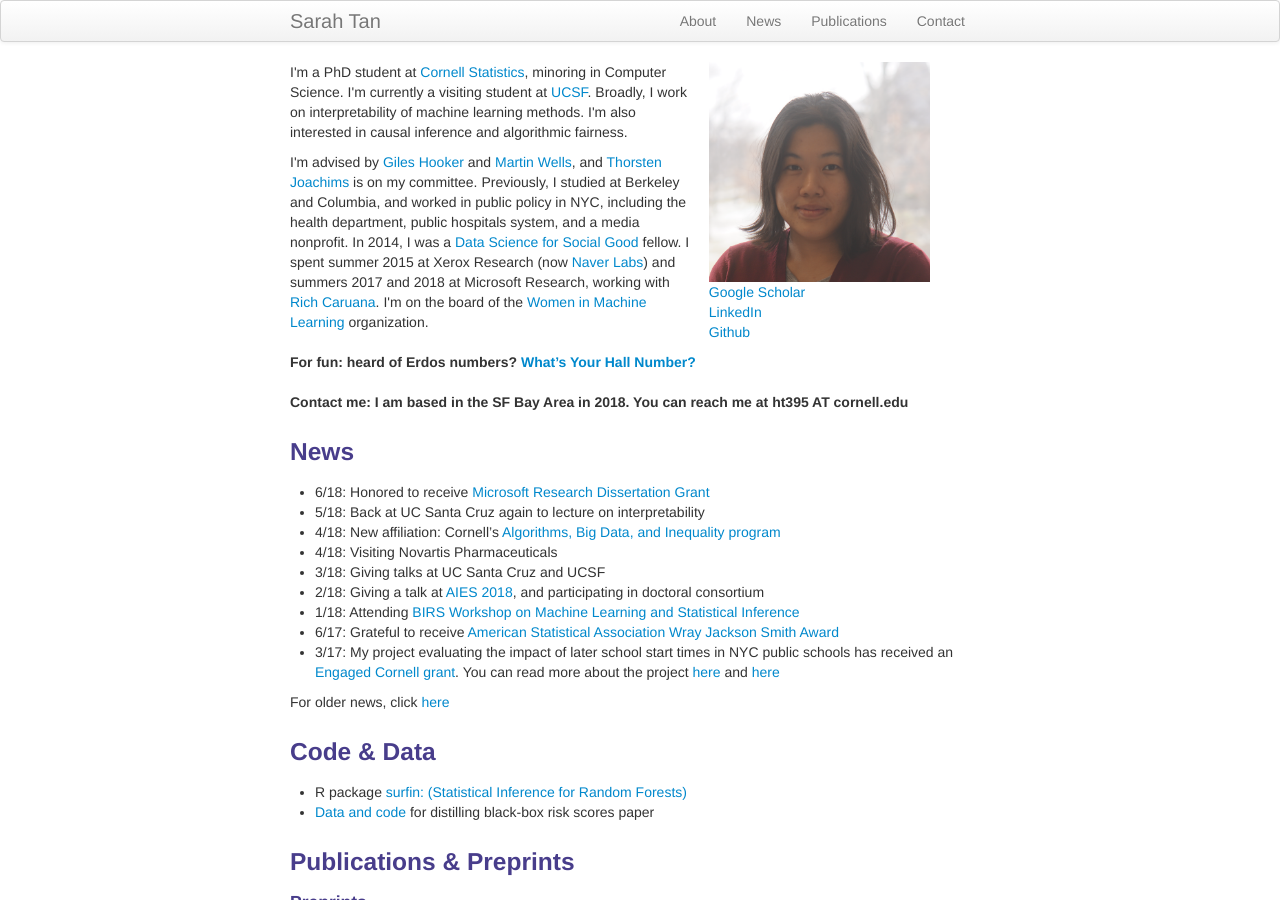
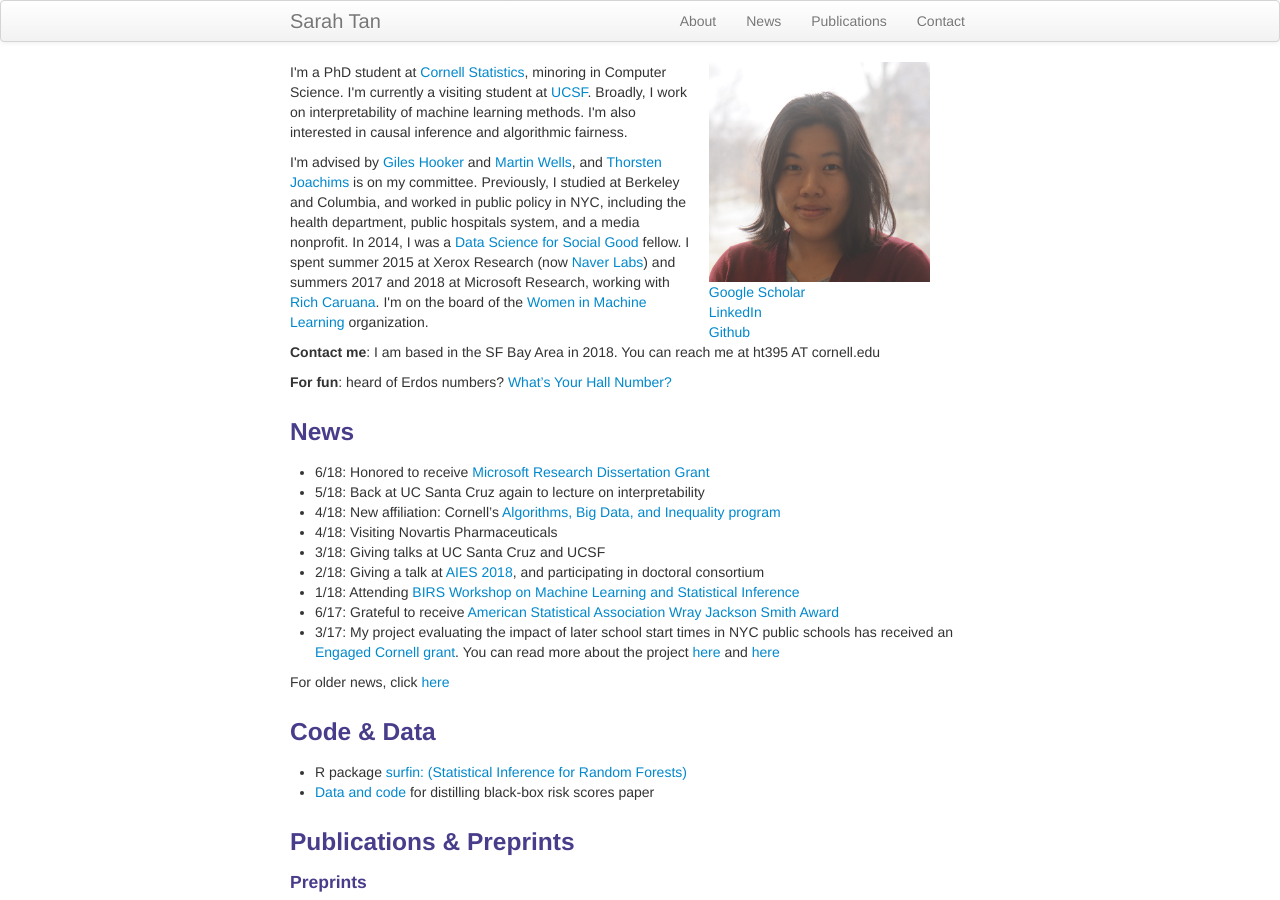
Before and after one commit to shftan/shftan.github.io, a Jekyll site: the page built from index.md, in a window 1280 px wide and 900 px high. Built offline with Jekyll 4.4.1, drawn with Linux system fonts in a browser that asks for light colours.

Commit message:
Update index.md

```diff
--- a/index.md
+++ b/index.md
@@ -23,12 +23,10 @@ keywords: Sarah Tan, Cornell, Statistics, interpretability, causal inference
         </div>
 </div>
 
-##### For fun: heard of Erdos numbers? [What's Your Hall Number?](http://hallnumber.pythonanywhere.com)
+<div class="row-fluid" id="contact"></div>
+**Contact me**: I am based in the SF Bay Area in 2018. You can reach me at ht395 AT cornell.edu
 
-<div class="row-fluid" id="contact"></div>
-##### Contact me: I am based in the SF Bay Area in 2018. You can reach me at ht395 AT cornell.edu
-
-
+**For fun**: heard of Erdos numbers? [What's Your Hall Number?](http://hallnumber.pythonanywhere.com)
 
 <div class="row-fluid" id="news"><h3>News</h3>
 </div>
```
